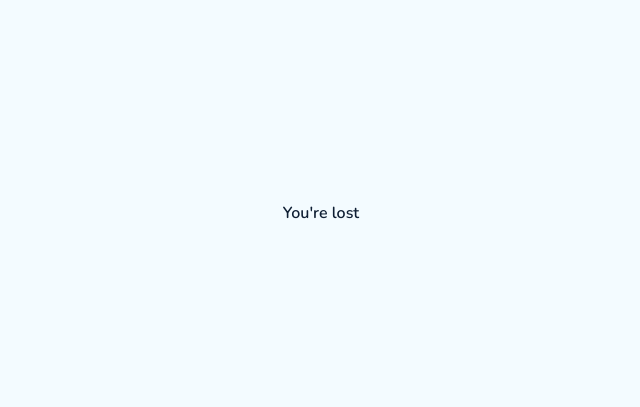
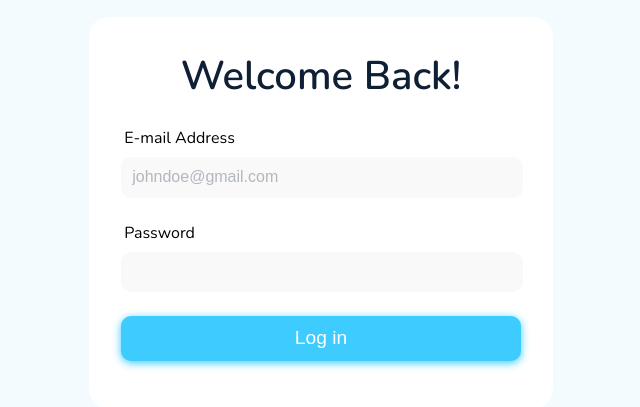
Before and after one commit to Sami-Rocks/mangr, a React (Create React App) app: page /login in a window 1280 px wide. Shown: the part 187-594 px from the top of the page, without its empty margins (319-959 px from the left). Built offline with nearby package versions, Linux system fonts and the light colour scheme; no server answers.

Commit message:
authentication with firebase authentication

```diff
--- a/package.json
+++ b/package.json
@@ -3,6 +3,7 @@
   "version": "0.1.0",
   "private": true,
   "dependencies": {
+    "@react-firebase/auth": "^0.2.10",
     "@testing-library/jest-dom": "^5.14.1",
     "@testing-library/react": "^11.2.7",
     "@testing-library/user-event": "^12.8.3",
@@ -10,6 +11,7 @@
     "@types/node": "^12.20.17",
     "@types/react": "^17.0.15",
     "@types/react-dom": "^17.0.9",
+    "firebase": "^8.8.1",
     "node-sass": "^6.0.1",
     "react": "^17.0.2",
     "react-beautiful-dnd": "^13.1.0",
--- a/src/assets/styles/_form.scss
+++ b/src/assets/styles/_form.scss
@@ -1,43 +1,43 @@
-form{
+form {
   text-align: left;
   margin: 1rem auto;
-    .inputGroup{
+  .inputGroup {
     margin: 1.5rem 0;
-        label{
-            margin: .5rem .2rem;
+    label {
+      margin: 0.5rem 0.2rem;
     }
-        input,select{
+    input,
+    select {
       width: 95%;
       font-size: 1rem;
-            padding: .7rem .7rem;
+      padding: 0.7rem 0.7rem;
       border-radius: 10px;
-            border: none;
+      border: 0px solid $blue;
       background: $light-grey;
-            margin-top: .5rem;
+      margin-top: 0.5rem;
 
-            &:focus{
+      &:focus {
         border: 1px solid $blue;
         outline: none;
-                box-shadow:  rgba(62, 204, 254, 0.2) 0px 2px 8px 0px;
+        box-shadow: rgba(62, 204, 254, 0.2) 0px 2px 8px 0px;
       }
-            &::placeholder{
-                color: rgba($color: $dark, $alpha: .3);
+      &::placeholder {
+        color: rgba($color: $dark, $alpha: 0.3);
       }
     }
   }
-    button{
+  button {
     margin: 0 auto;
     width: 100%;
   }
-    .error{
-        input{
+  .error {
+    input {
       border: 1px solid red !important;
     }
-        p{
+    p {
       color: red;
-            font-size: .7rem;
-            margin: .2rem;
+      font-size: 0.7rem;
+      margin: 0.2rem;
     }
   }
-
 }
--- a/src/containers/App/index.tsx
+++ b/src/containers/App/index.tsx
@@ -8,29 +8,27 @@ import {
 import Register from '../Register';
 import LogIn from '../LogIn';
 import Dashboard from '../Dashboard';
+import { AuthProvider } from '../../helpers/Auth';
+import PrivateRoute from '../../helpers/PrivateRoute';
 
 
 function App() {
 
   return (
+    <AuthProvider>
       <Router>
         <div className="App">
           <Switch>
-          <Route exact path='/'>
-            <Register />
-          </Route>
-          <Route exact path='/log-in'>
-            <LogIn />
-          </Route>
-          <Route exact path="/dashboard" >
-            <Dashboard />
-          </Route>
+            <Route exact path='/' component={Register} />
+            <Route exact path='/login' component={LogIn} />
+            <PrivateRoute exact path="/dashboard" component={Dashboard} />
             <Route path='/*' >
                 <p>You're lost</p>
             </Route>
           </Switch>
         </div>
       </Router>
+    </AuthProvider>
   );
 }
 
--- a/src/containers/LogIn/index.tsx
+++ b/src/containers/LogIn/index.tsx
@@ -1,6 +1,10 @@
 /* eslint-disable no-useless-escape */
-import { useState } from "react"
+import { useContext, useCallback, useState } from "react"
 import { useForm } from "react-hook-form"
+import { Redirect, useHistory } from "react-router-dom"
+import Buttons from "../../components/Buttons"
+import { AuthContext } from "../../helpers/Auth"
+import app from "../../helpers/firebase"
 
 type FormData = {
     email:string;
@@ -12,8 +16,33 @@ const LogIn = () => {
     const {register, handleSubmit, formState: {errors}} = useForm<FormData>()
     const [error, setError] = useState(false)
     const [errorMessage, setErrorMessage] = useState('')
-    const onSubmit =()=>{
+    const [loading, setLoading] = useState(false)
 
+    const history = useHistory()
+
+    const onSubmit = useCallback( async (data:any)=>{
+        setLoading(true)
+        setErrorMessage('')
+        setError(false)
+
+        try{
+            await app.auth().signInWithEmailAndPassword(data.email, data.password)
+            history.push('/dashboard')
+            setLoading(false)
+        }catch(error){
+            setErrorMessage(error)
+            setError(true)
+            setLoading(false)
+        }
+    }, [history])
+
+    const {currentUser} = useContext(AuthContext)
+
+    if(currentUser){
+        localStorage.setItem('user', currentUser)
+        return(
+            <Redirect to="/dashboard" />
+        )
     }
 
 
@@ -24,17 +53,17 @@ const LogIn = () => {
 
                 {error ? <p className="error alert">{errorMessage}</p> : '' }
 
-                <div className={`inputGroup ${errors ? "error" : '' }`}>
+                <div className={`inputGroup ${errors.email ? "error" : '' }`}>
                     <label>E-mail Address</label><br/>
                     <input type="text" placeholder="johndoe@gmail.com" {...register('email', {required: true, pattern: /^[\w-\.]+@([\w-]+\.)+[\w-]{2,4}$/g})} />
                     {errors.email ? <p className='error'>Your email doesn't look right.</p> : ""}
                 </div>
-                <div className={`inputGroup ${errors ? "error" : '' }`}>
+                <div className={`inputGroup ${errors.password ? "error" : '' }`}>
                     <label>Password</label><br/>
                     <input type="password" {...register('password', {required: true, minLength: 4})} />
                     {errors.password ? <p className='error'>Your password should be more than 4 characters.</p> : ""}
                 </div>
-                <button className="primary-button" >Log In</button>
+                <Buttons title="Log in" type="submit" loading={loading} buttonClass="primary-button" />
             </form>
         </div>
     )
--- a/src/containers/Register/index.tsx
+++ b/src/containers/Register/index.tsx
@@ -3,8 +3,13 @@ import { useState } from "react"
 import { useForm } from "react-hook-form"
 import Buttons from './../../components/Buttons'
 import './style.scss'
+import app from './../../helpers/firebase'
+import { useHistory } from "react-router-dom"
+import { useCallback } from "react"
+import firebase from "firebase"
+
 type FormData = {
-    fullName:string;
+    displayName:string;
     email:string;
     password:string;
 }
@@ -16,35 +21,51 @@ const Register = () => {
     const [errorMessage, setErrorMessage] = useState('')
     const [loading, setLoading] = useState(false)
 
-    const onSubmit =()=>{
+
+    const history = useHistory()
+
+    const onSubmit = useCallback(async (data:any)=>{
         setLoading(true)
-        console.log('on submit')
-    }
+        setErrorMessage('')
+        setError(false)
+        try{
+            await app.auth().createUserWithEmailAndPassword(data.email, data.password)
+            delete data.password
+
+            let userData = firebase.firestore().collection('users').doc(data.email)
+            await userData.set(data)
+            history.push('/dashboard')
+            setLoading(false)
+        }catch(error){
+            setErrorMessage(error)
+            setError(true)
+            setLoading(false)
+        }
+    }, [history])
 
 
     return(
-        <div className={`register auth `}  >
-            <h1>Create Account</h1>
+        <div className="register auth" onSubmit={handleSubmit(onSubmit)} >
             <form>
 
                 {error ? <p className="error alert">{errorMessage}</p> : '' }
 
-                <div className={`inputGroup ${errors ? "error" : '' }`}>
+                <div className={`inputGroup ${errors.displayName ? "error" : '' }`}>
                     <label>Full Name</label><br/>
-                    <input type="text" placeholder="John Doe" {...register('fullName', {required: true, minLength: 5})} />
-                    {errors.fullName ? <p className='error'>Your full name should be more than 5 characters.</p> : ""}
+                    <input type="text" placeholder="John Doe" {...register('displayName', {required: true, minLength: 5})} />
+                    {errors.displayName ? <p className='error'>Your full name should be more than 5 characters.</p> : ""}
                 </div>
-                <div className={`inputGroup ${errors ? "error" : '' }`}>
+                <div className={`inputGroup ${errors.email ? "error" : '' }`}>
                     <label>E-mail Address</label><br/>
                     <input type="text" placeholder="johndoe@gmail.com" {...register('email', {required: true, pattern: /^[\w-\.]+@([\w-]+\.)+[\w-]{2,4}$/g})} />
                     {errors.email ? <p className='error'>Your email doesn't look right.</p> : ""}
                 </div>
-                <div className={`inputGroup ${errors ? "error" : '' }`}>
+                <div className={`inputGroup ${errors.password ? "error" : '' }`}>
                     <label>Password</label><br/>
                     <input type="password" {...register('password', {required: true, minLength: 4})} />
                     {errors.password ? <p className='error'>Your password should be more than 4 characters.</p> : ""}
                 </div>
-                <Buttons title="Register" loading={loading} type="submit" buttonClass="primary-button" clickEvent={handleSubmit(onSubmit)} />
+                <Buttons title="Register" type="submit" loading={loading} buttonClass="primary-button" />
             </form>
         </div>
     )
--- /dev/null
+++ b/src/helpers/Auth.js
@@ -0,0 +1,21 @@
+import { createContext, useEffect, useState } from 'react'
+import app from './firebase'
+
+export const AuthContext = createContext()
+
+export const AuthProvider = ({children}) =>{
+    const [currentUser, setCurrentUser] = useState();
+
+    useEffect(()=>{
+        app.auth().onAuthStateChanged(res=>{
+            setCurrentUser(res)
+            localStorage.setItem('user', res)
+        })
+    }, [currentUser])
+
+    return(
+        <AuthContext.Provider value={{currentUser}}>
+            {children}
+        </AuthContext.Provider>
+    )
+}
--- /dev/null
+++ b/src/helpers/PrivateRoute.js
@@ -0,0 +1,23 @@
+import { useContext } from "react"
+import { Redirect, Route } from "react-router-dom";
+import { AuthContext } from "./Auth"
+
+const PrivateRoute = ({component: RouteComponent, ...rest}) =>{
+    const {currentUser} = useContext(AuthContext);
+
+    return(
+        <Route
+        {...rest}
+        render={
+            routeProps =>
+            !!currentUser ? (
+                <RouteComponent {...routeProps} />
+            ) : (
+                <Redirect to={'/login'} />
+            )
+        }
+        />
+    )
+}
+
+export default PrivateRoute
--- /dev/null
+++ b/src/helpers/firebase.ts
@@ -0,0 +1,14 @@
+import firebase from "firebase"
+import "firebase/auth"
+
+const app = firebase.initializeApp({
+    apiKey: "AIzaSyASuV0gNjqpc9YdZeQbTt9bYxb3ptgyk9M",
+    authDomain: "project-mangr.firebaseapp.com",
+    projectId: "project-mangr",
+    storageBucket: "project-mangr.appspot.com",
+    messagingSenderId: "103045514875",
+    appId: "1:103045514875:web:cfbed71c6932ad8a9584de",
+    measurementId: "G-WTBP5JY5JM"
+})
+
+export default app
--- a/src/style.scss
+++ b/src/style.scss
@@ -4,12 +4,12 @@
 @import "./assets/styles/buttons";
 @import "./assets/styles/form";
 
-*{
+* {
   margin: 0;
   font-size: 100%;
-  transition: .5s all ease-in-out;
+  transition: 0.3s all ease-in-out;
 }
-h1{
+h1 {
   font-size: 2.5rem;
   font-weight: 900;
 }
@@ -28,11 +28,10 @@ body {
   background-color: $background;
 }
 
-
-.backlog .section-title{
+.backlog .section-title {
   background-color: $blue;
 }
-.todo .section-title{
+.todo .section-title {
   background-color: $purple;
 }
 
@@ -40,6 +39,6 @@ body {
   background-color: $yellow;
 }
 
-.done .section-title{
+.done .section-title {
   background-color: $green;
 }
```
Also changed, not shown: src/assets/styles/_buttons.scss (+19 -11 lines), src/containers/Dashboard/index.jsx (+12 -3 lines), firebase.json (added), 2 other files (tests, documents, lock files or other folders). Lines whose indentation alone changed are shown as unchanged.
